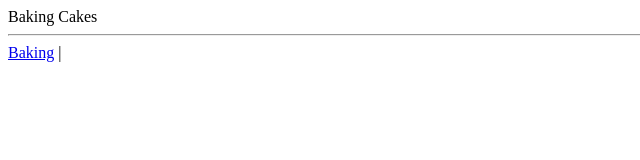
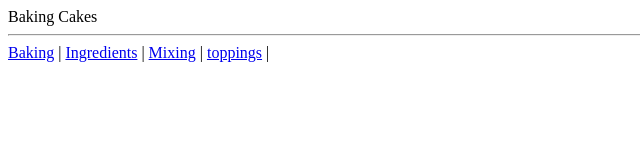
Before and after one commit to Desiree98/-set08801, a plain HTML site: page Lab1/Index.html in a window 1280 px wide. Shown: the whole page, without its empty margins (0-640 px from the left). Drawn offline with Linux system fonts and the light colour scheme.

Commit message:
Update Index.html
Added title and Nav entries

```diff
--- a/Lab1/Index.html
+++ b/Lab1/Index.html
@@ -3,12 +3,15 @@
 <html>
     <head>
         <meta charset="UTF-8" />
-        <title>Untitled Document</title>
+        <title>Baking Shit</title>
     </head>
     <body>
         <header>Baking Cakes<hr  /></header>
         <nav>
             <a href="/Baking/" target="_blank">Baking</a> |
+            <a href="/ingredients/" target="_blank">Ingredients</a> |
+            <a href="/mixing/" target="_blank">Mixing</a> |
+            <a href="/toppings/" target="_blank">toppings</a> |
         </nav>
     </body>
 </html>
```
